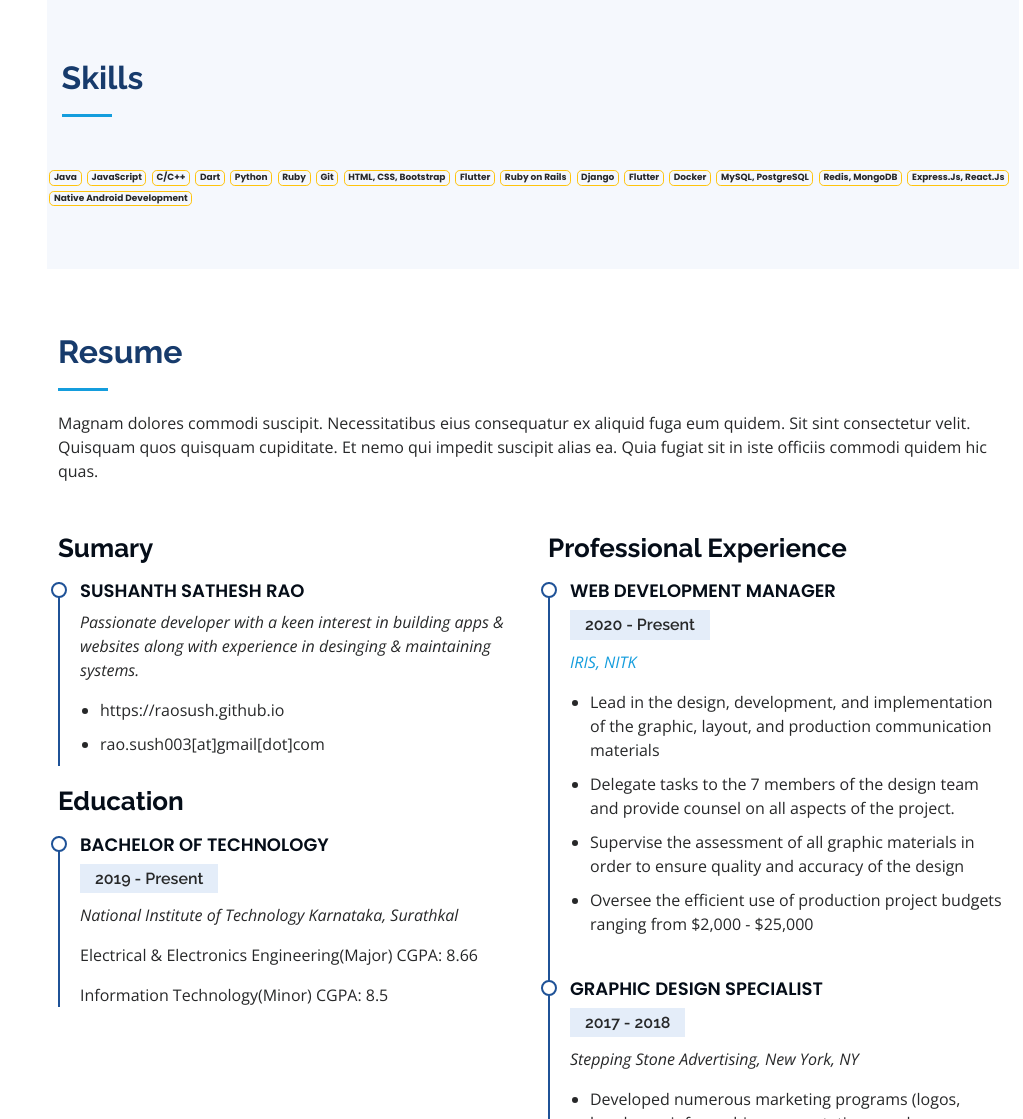
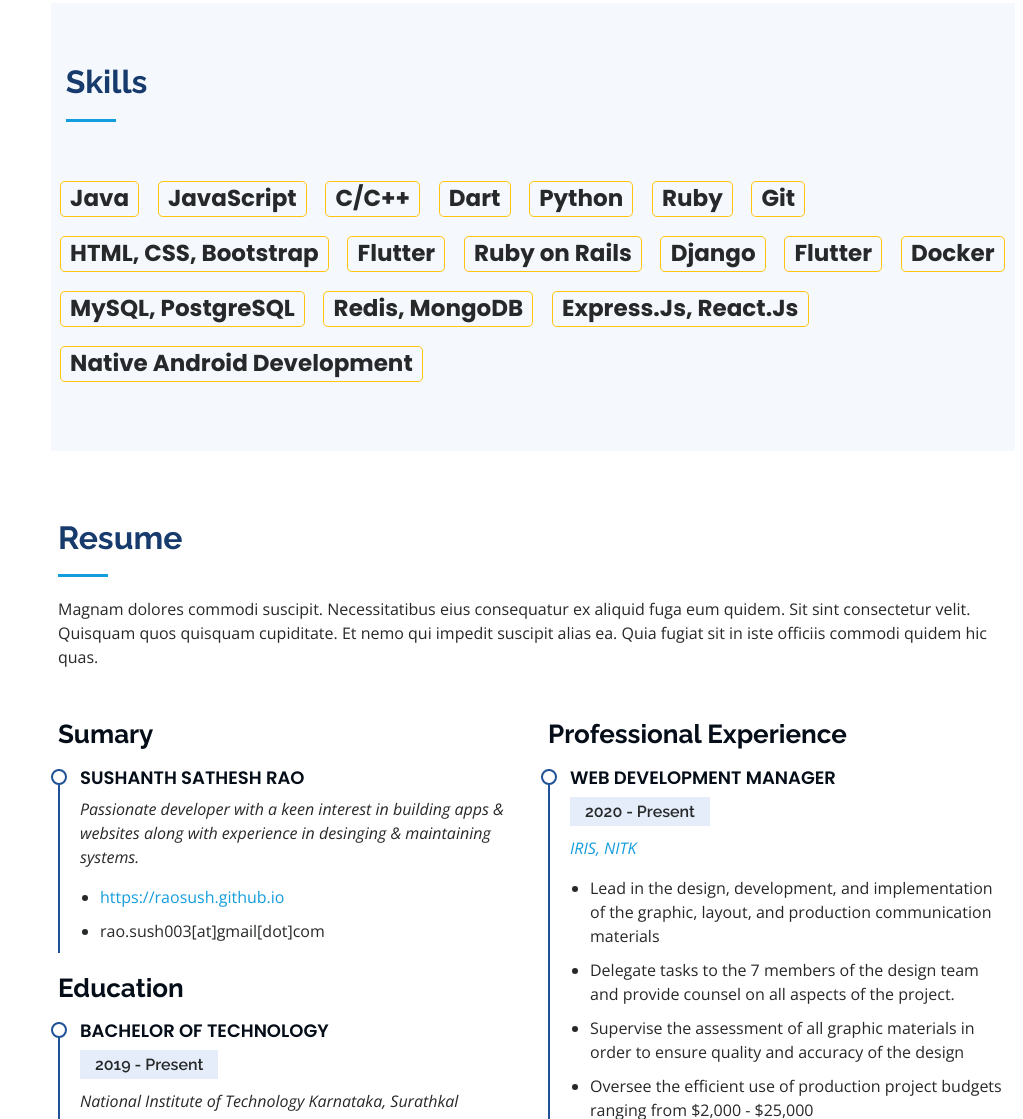
Before and after one commit to raosush/about, a plain HTML site: page index.html in a window 1280 px wide. Shown: the part 1778-2897 px from the top of the page, without its empty margins (257-1280 px from the left). Drawn offline with nearby package versions, Linux system fonts and the light colour scheme.

Commit message:
Minor patch

```diff
--- a/assets/css/style.css
+++ b/assets/css/style.css
@@ -1084,7 +1084,7 @@ section {
 .skills-span {
   display: inline-flex;
   padding: 0.25em 0.4em;
-  font-size: 0.8em;
+  font-size: 1.2em;
   font-weight: 700;
   line-height: 1;
   text-align: center;
@@ -1098,6 +1098,6 @@ section {
 }
 .skills {
   font-family: 'Poppins';
-  font-size: 0.75em;
-  margin: 0.3em;
+  font-size: 1.2em;
+  margin: 0.4em;
 }
--- a/index.html
+++ b/index.html
@@ -103,7 +103,7 @@
             <div class="row">
               <div class="col-lg-6">
                 <ul>
-                  <li><i class="icofont-rounded-right"></i> <strong>Website:</strong> https://raosush.github.io</li>
+                  <li><i class="icofont-rounded-right"></i> <strong>Website:</strong> <a href="https://raosush.github.io">https://raosush.github.io</a></li>
                   <li><i class="icofont-rounded-right"></i> <strong>City:</strong> City : Bengaluru, Karnataka, India</li>
                 </ul>
               </div>
@@ -216,7 +216,7 @@
               <h4>Sushanth Sathesh Rao</h4>
               <p><em>Passionate developer with a keen interest in building apps & websites along with experience in desinging & maintaining systems.</em></p>
               <ul>
-                <li>https://raosush.github.io</li>
+                <li><a href="https://raosush.github.io">https://raosush.github.io</a></li>
                 <li>rao.sush003[at]gmail[dot]com</li>
               </ul>
             </div>
```
